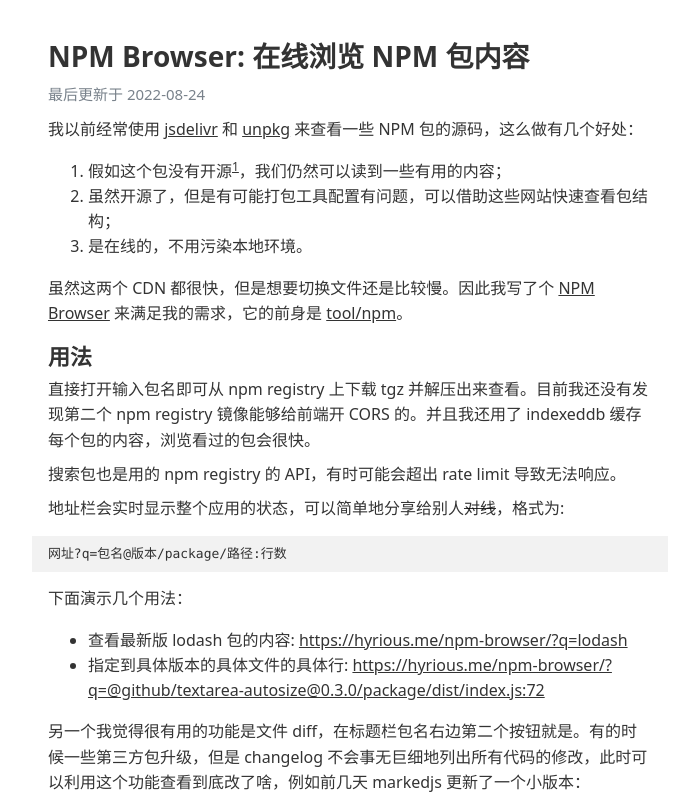
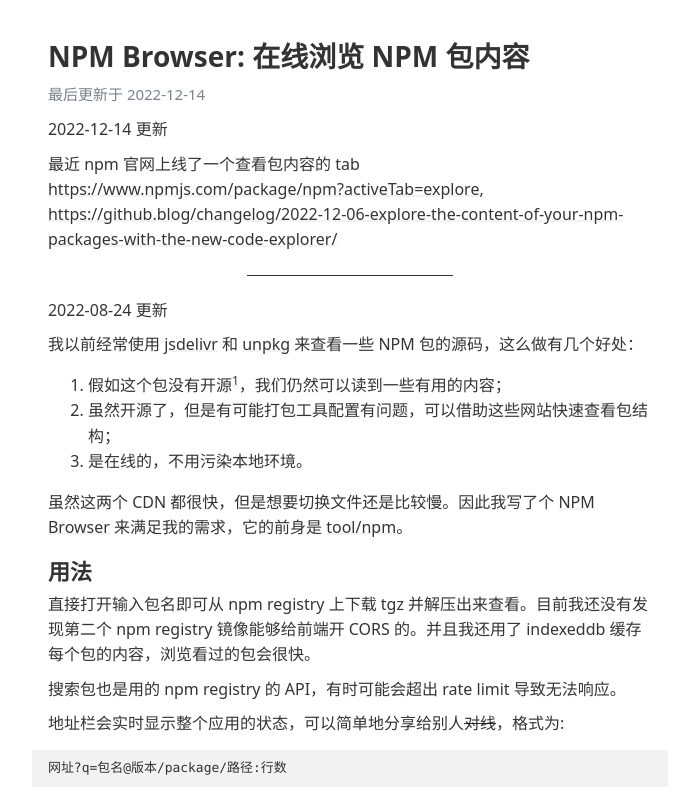
Before and after one commit to hyrious/hyrious.github.io, a website: page p/npm-browser.html in a window 1280 px wide. Shown: the top 798 px of the page, without its empty margins (290-989 px from the left). Drawn offline with Linux system fonts and the light colour scheme.

Commit message:
update npm-browser

```diff
--- a/_src/style.css
+++ b/_src/style.css
@@ -99,6 +99,12 @@
   }
 }
 
+@property --offset {
+  syntax: "<length>";
+  inherits: false;
+  initial-value: 0;
+}
+
 html {
   font-family: system-ui, "Segoe UI", "Roboto", "Ubuntu", "Noto Sans",
     sans-serif, "Apple Color Emoji", "Segoe UI Emoji", "Segoe UI Symbol",
@@ -131,7 +137,27 @@
 
 a {
   color: inherit;
-  text-decoration: underline solid inherit;
+  text-decoration: underline solid;
+  text-decoration-color: var(--pre-color);
+  text-decoration-thickness: 2px;
+  text-underline-offset: var(--offset, 0.1em);
+  transition: text-decoration-color 0.2s, --offset 0.2s;
+}
+
+a:hover,
+a:focus {
+  text-decoration-color: inherit;
+  --offset: 0.2em;
+}
+
+@supports not (background: paint(something)) {
+  a {
+    transition: text-decoration-color 0.2s, text-underline-offset 0.2s;
+  }
+  a:hover,
+  a:focus {
+    text-underline-offset: 0.2em;
+  }
 }
 
 h1,
--- a/p/npm-browser.html
+++ b/p/npm-browser.html
@@ -10,8 +10,12 @@
 </head>
 <body>
   <h2>NPM Browser: 在线浏览 NPM 包内容</h2>
-  <address>最后更新于 <time>2022-08-24</time></address>
+  <address>最后更新于 <time>2022-12-14</time></address>
 
+<p><time>2022-12-14</time> 更新</p>
+<p>最近 npm 官网上线了一个查看包内容的 tab <a target="_blank" rel="noopener" href="https://www.npmjs.com/package/npm?activeTab=explore">https://www.npmjs.com/package/npm?activeTab=explore</a>, <a target="_blank" rel="noopener" href="https://github.blog/changelog/2022-12-06-explore-the-content-of-your-npm-packages-with-the-new-code-explorer/">https://github.blog/changelog/2022-12-06-explore-the-content-of-your-npm-packages-with-the-new-code-explorer/</a></p>
+<hr>
+<p><time>2022-08-24</time> 更新</p>
 <p>我以前经常使用 <a target="_blank" rel="noopener" href="https://cdn.jsdelivr.net/npm/lib0/">jsdelivr</a> 和 <a target="_blank" rel="noopener" href="https://unpkg.com/lib0/">unpkg</a> 来查看一些 NPM 包的源码，这么做有几个好处：</p>
 <ol>
 <li>假如这个包没有开源<sup><a href="#user-content-fn-1" data-footnote-ref="" id="user-content-fnref-1">1</a></sup>，我们仍然可以读到一些有用的内容；</li>
@@ -32,7 +36,7 @@
 </ul>
 <p>另一个我觉得很有用的功能是文件 diff，在标题栏包名右边第二个按钮就是。有的时候一些第三方包升级，但是 changelog 不会事无巨细地列出所有代码的修改，此时可以利用这个功能查看到底改了啥，例如前几天 markedjs 更新了一个小版本：</p>
 <ul>
-<li><a target="_blank" rel="noopener" href="https://hyrious.me/tool/diff-npm.html?a=marked%404.0.18%2Flib%2Fmarked.esm.js&amp;b=marked%404.0.19%2Flib%2Fmarked.esm.js&amp;s=1&amp;f=l">/package/lib/marked.esm.js: marked@4.0.18 &rarr; marked@4.0.19</a></li>
+<li><a target="_blank" rel="noopener" href="https://hyrious.me/tool/diff-npm.html?a=marked%404.0.18%2Flib%2Fmarked.esm.js&b=marked%404.0.19%2Flib%2Fmarked.esm.js&s=1&f=l">/package/lib/marked.esm.js: marked@4.0.18 &rarr; marked@4.0.19</a></li>
 </ul>
 <p>以上。</p>
 <section class="footnotes"><ol dir="auto"><li id="user-content-fn-1"><p dir="auto">例如 <a target="_blank" rel="noopener" href="https://motion.dev">motion</a> <a href="#user-content-fnref-1" class="data-footnote-backref" aria-label="Back to content"><g-emoji class="g-emoji" alias="leftwards_arrow_with_hook" fallback-src="https://github.githubassets.com/images/icons/emoji/unicode/21a9.png">↩</g-emoji></a></p></li></ol></section>
--- a/package.json
+++ b/package.json
@@ -1,6 +1,7 @@
 {
   "scripts": {
-    "watch": "chokidar _src -c \"npm run build\" --initial",
-    "build": "node ../telegraph/bin.js"
+    "watch": "tg -w",
+    "build": "tg",
+    "new": "echo usage: tg new title"
   }
 }
--- a/style.css
+++ b/style.css
@@ -329,6 +329,7 @@
     --pre-color: rgba(255, 255, 255, 0.05);
   }
 }
+@property --offset { syntax: "<length>"; inherits: false; initial-value: 0; }
 html {
   font-family:
     system-ui,
@@ -374,7 +375,25 @@
 }
 a {
   color: inherit;
-  text-decoration: underline solid inherit;
+  text-decoration: underline solid;
+  text-decoration-color: var(--pre-color);
+  text-decoration-thickness: 2px;
+  text-underline-offset: var(--offset, 0.1em);
+  transition: text-decoration-color 0.2s, --offset 0.2s;
+}
+a:hover,
+a:focus {
+  text-decoration-color: inherit;
+  --offset: 0.2em;
+}
+@supports not (background: paint(something)) {
+  a {
+    transition: text-decoration-color 0.2s, text-underline-offset 0.2s;
+  }
+  a:hover,
+  a:focus {
+    text-underline-offset: 0.2em;
+  }
 }
 h1,
 h2 {
@@ -517,13 +536,3 @@
 .half-shrink-right {
   margin-right: -0.5em;
 }
-/*!
-  Theme: GitHub
-  Description: Light theme as seen on github.com
-  Author: github.com
-  Maintainer: @Hirse
-  Updated: 2021-05-15
-
-  Outdated base version: https://github.com/primer/github-syntax-light
-  Current colors taken from GitHub's CSS
-*/
```
Also changed, not shown: _src/npm-browser.md (+9 -1 lines), index.html (+1 -1 lines), p/index.html (+1 -1 lines).
